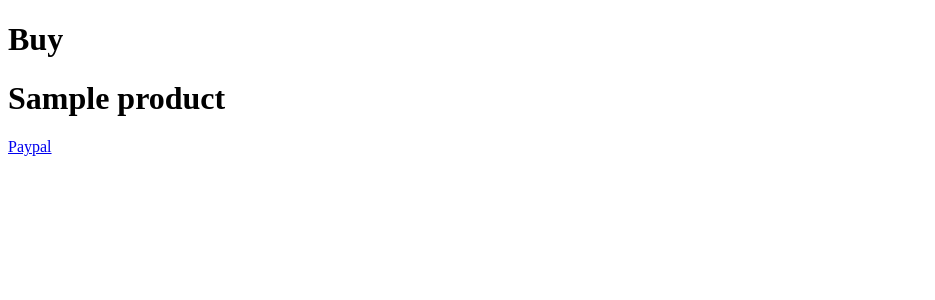
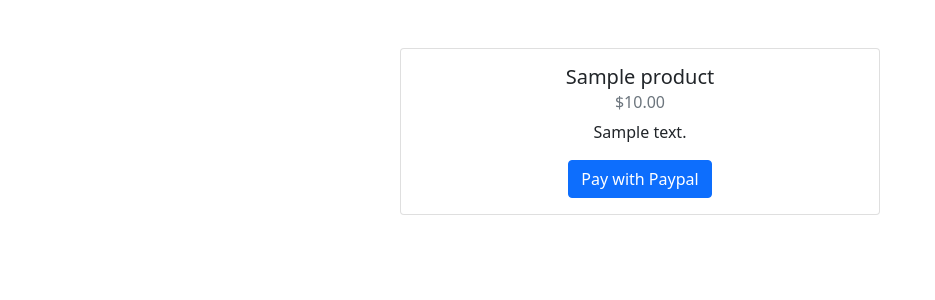
Before and after one commit to DavidBarcenas/django-exercises, a Django app: template store-rest-api/shop/templates/payment/buy.html in a window 1280 px wide. Shown: the top 300 px of the page, without its empty margins (0-935 px from the left). Run offline with Django 3.2, Linux system fonts and the light colour scheme; tables that the repository leaves empty hold one stand-in row (values such as "Sample post"); the template is opened without the code that fills it: values that come from a table or form of the project are taken from there, most other values are stand-ins (such as "Sample title", 1, 10 or a date in 2020).

Commit message:
update buy view design

```diff
--- a/store-rest-api/shop/templates/payment/buy.html
+++ b/store-rest-api/shop/templates/payment/buy.html
@@ -1,15 +1,14 @@
-<!DOCTYPE html>
-<html lang="en">
-<head>
-  <meta charset="UTF-8">
-  <meta http-equiv="X-UA-Compatible" content="IE=edge">
-  <meta name="viewport" content="width=device-width, initial-scale=1.0">
-  <title>Document</title>
-</head>
-<body>
-  <h1>Buy</h1>
-  <h1>{{product.title}}</h1>
+{% extends "store/base.html" %}
 
-  <a href="{{approval_url}}">Paypal</a>
-</body>
-</html>
+{% block main %}
+  <div class="container text-center">
+    <div class="card mt-5" style="width: 30rem; margin: auto;">
+      <div class="card-body">
+        <h5 class="card-title">{{product.title}}</h5>
+        <h6 class="card-subtitle mb-2 text-muted">${{product.price}}</h6>
+        <p class="card-text">{{product.description}}</p>
+        <a href="{{approval_url}}" class="btn btn-primary">Pay with Paypal</a>
+      </div>
+    </div>
+  </div>
+{% endblock %}
```
Also changed, not shown: store-rest-api/shop/templates/store/detail.html (+7 -12 lines).
